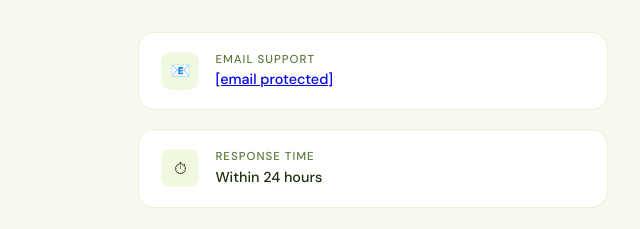
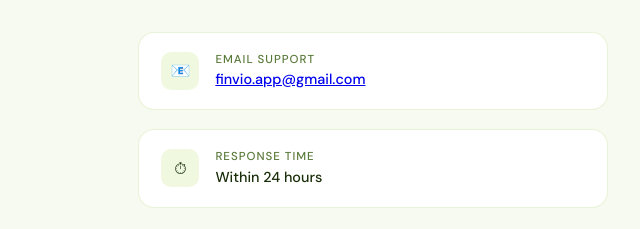
Before and after one commit to VrishankReddy/finvio-org, a plain HTML site: page index.html in a window 1280 px wide. Shown: the part 5160-5389 px from the top of the page, 0-640 px from the left. Drawn offline with Linux system fonts and the light colour scheme.

Commit message:
Update email contact to use mailto link

```diff
--- a/index.html
+++ b/index.html
@@ -453,7 +453,7 @@ h1 em{font-style:normal;color:var(--brand-dark)}
       <div class="contact-info">
         <div class="cinfo-item">
           <div class="cinfo-icon">📧</div>
-          <div><div class="cinfo-label">Email Support</div><div class="cinfo-val"><a href="/cdn-cgi/l/email-protection" class="__cf_email__" data-cfemail="2d4b44435b4442034c5d5d6d4a404c4441034e4240">[email&#160;protected]</a></div></div>
+          <div><div class="cinfo-label">Email Support</div><div class="cinfo-val"><a href="mailto:finvio.app@gmail.com">finvio.app@gmail.com</a></div></div>
         </div>
         <div class="cinfo-item">
           <div class="cinfo-icon">⏱</div>
```
